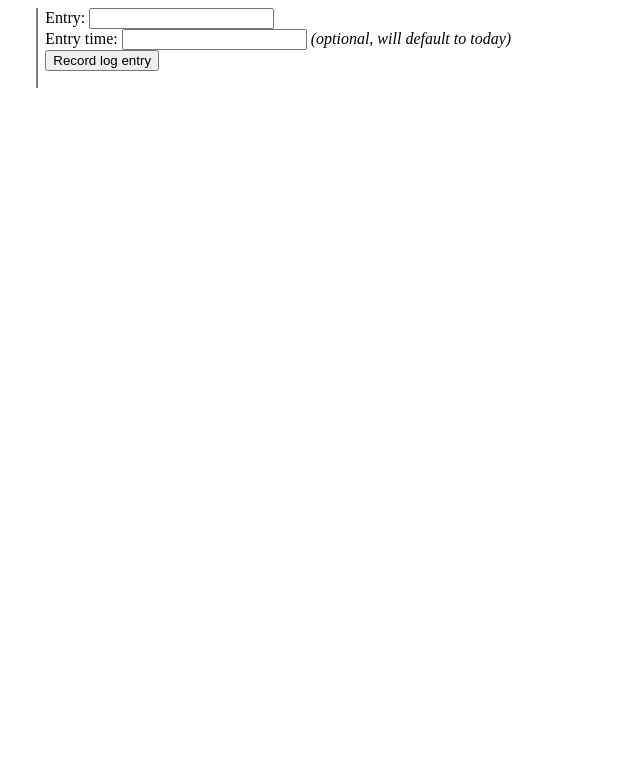
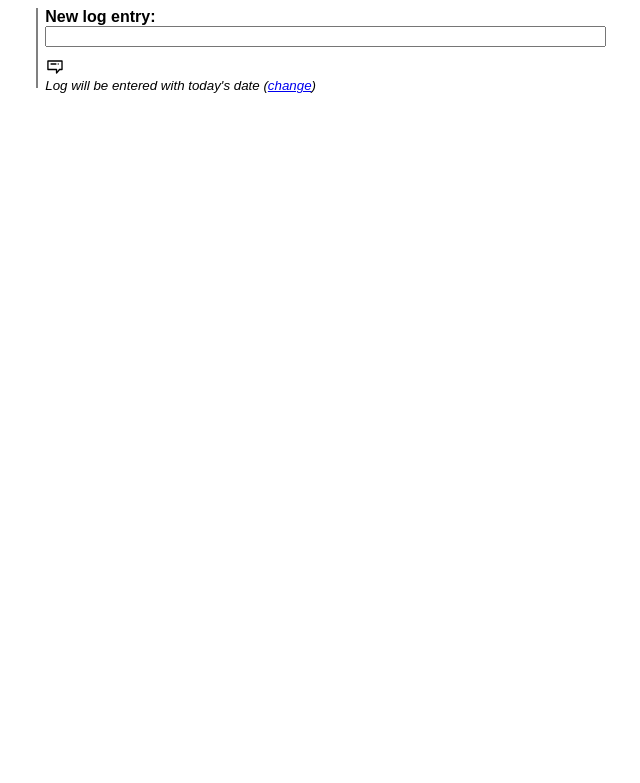
Before and after one commit to csammis/reef, a Flask app: page /logs/ in a window 1280 px wide. Shown: the top 783 px of the page, without its empty margins (620-1260 px from the left). Run offline with Flask 2, Linux system fonts and the light colour scheme; some libraries are stand-ins or nearby versions.

Commit message:
Cleaning up the log UI, added nice little icons

```diff
--- a/src/static/logs.js
+++ b/src/static/logs.js
@@ -55,8 +55,24 @@
         return $logentryElement;
     };
 
+    function showDateEntry() {
+        $('#datechanger').hide();
+        $('#submit-div').prepend(createDateEntrySpan())
+    };
+
+    function createDateEntrySpan() {
+        var $span = $('<span>').addClass('entry-date').text('Date: ');
+
+        $('<input type="text" id="entry_time">').appendTo($span).datepicker({
+            showOtherMonths: true,
+            showOn: 'both',
+            buttonImage: '/static/images/calendar.svg',
+            buttonImageOnly: true});
+
+        return $span;
+    };
+
     function doAddLogEntry() {
-
 
         var entry = $('#entry').val();
         var entry_time = $('#entry_time').val();
@@ -108,8 +124,9 @@
     };
 
     window.onload = function() {
-        $('#entry_time').datepicker({showOtherMonths: true});
         $('#add_log_entry').submit(doAddLogEntry);
+        $('#submit-link').click(doAddLogEntry);
+        $('#changedate').click(showDateEntry);
 
         sendDataRequest();
     };
--- a/src/static/main.css
+++ b/src/static/main.css
@@ -1,3 +1,7 @@
+body {
+    font-family:sans-serif;
+}
+
 svg {
   vertical-align:middle;
 }
@@ -91,6 +95,25 @@ svg {
     padding-right:1em;
 }
 
+#control img {
+    vertical-align:middle;
+    margin:0px;
+    padding-left:0.1em;
+}
+
+#control input {
+    margin-bottom:1em;
+}
+
+h4 {
+    margin:0px;
+}
+
+.optional-text {
+    font-style:italic;
+    font-size:smaller;
+}
+
 .logentry-date {
     font-weight:bold;
     text-align:right;
@@ -107,3 +130,13 @@ svg {
     text-align:center;
     min-height:5em;
 }
+
+#entry {
+    width:95%;
+}
+
+/* Override jquery-ui stylesheet for SVG calendar picker */
+.icon, .ui-datepicker-trigger {
+    width:16px;
+    height:16px;
+}
--- a/src/templates/logs.html
+++ b/src/templates/logs.html
@@ -9,10 +9,15 @@
     <div id="logentries"></div>
     <div id="control">
         <form id="add_log_entry" action="#">
-            <label>Entry: <input type="text" id="entry" /></label><br />
-            <label>Entry time: <input type="text" id="entry_time" /></label> <em>(optional, will default to today)</em><br />
-            <input type="submit" id="submitButton" value="Record log entry" /> &nbsp;
-            <span id="busyindicator"><img src="/static/submitting.gif" alt="Saving..." /></span>
+            <h4>New log entry:</h4>
+            <div class="entry-div">
+                <input type="text" id="entry" /> &nbsp;
+                <a href="#" id="submit-link" title="Record entry"><img src="/static/images/add-entry.svg" class="icon" alt="Record entry" title="Record entry" /></a>
+            </div>
+            <div id="submit-div">
+                <span id="datechanger" class="optional-text">Log will be entered with today's date (<a href="#" id="changedate">change</a>)</span>&nbsp;
+                <span id="busyindicator"><img src="/static/submitting.gif" alt="Saving..." /></span>
+            </div>
         </form>
     </div>
 </div>
```
Also changed, not shown: src/static/images/add-entry.svg (added), src/static/images/calendar.svg (added).
